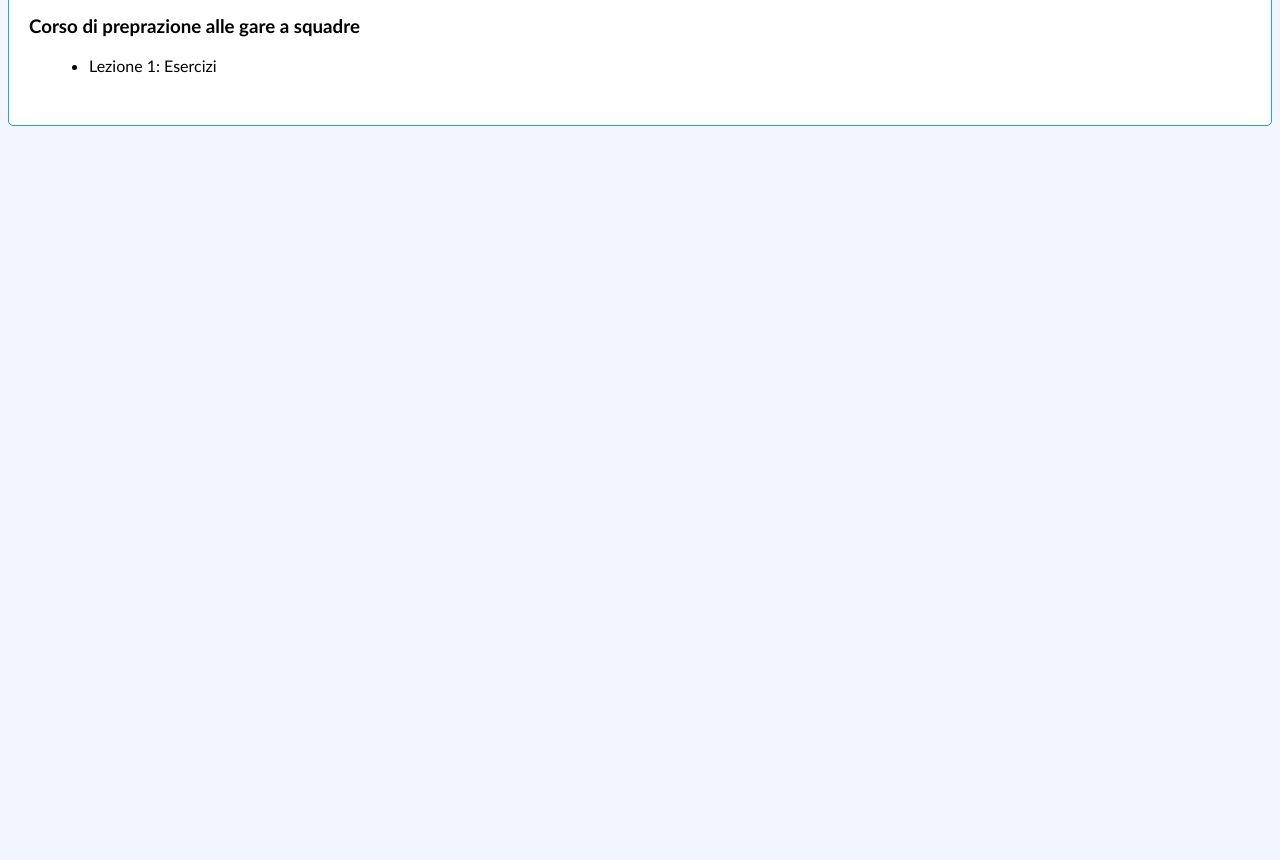
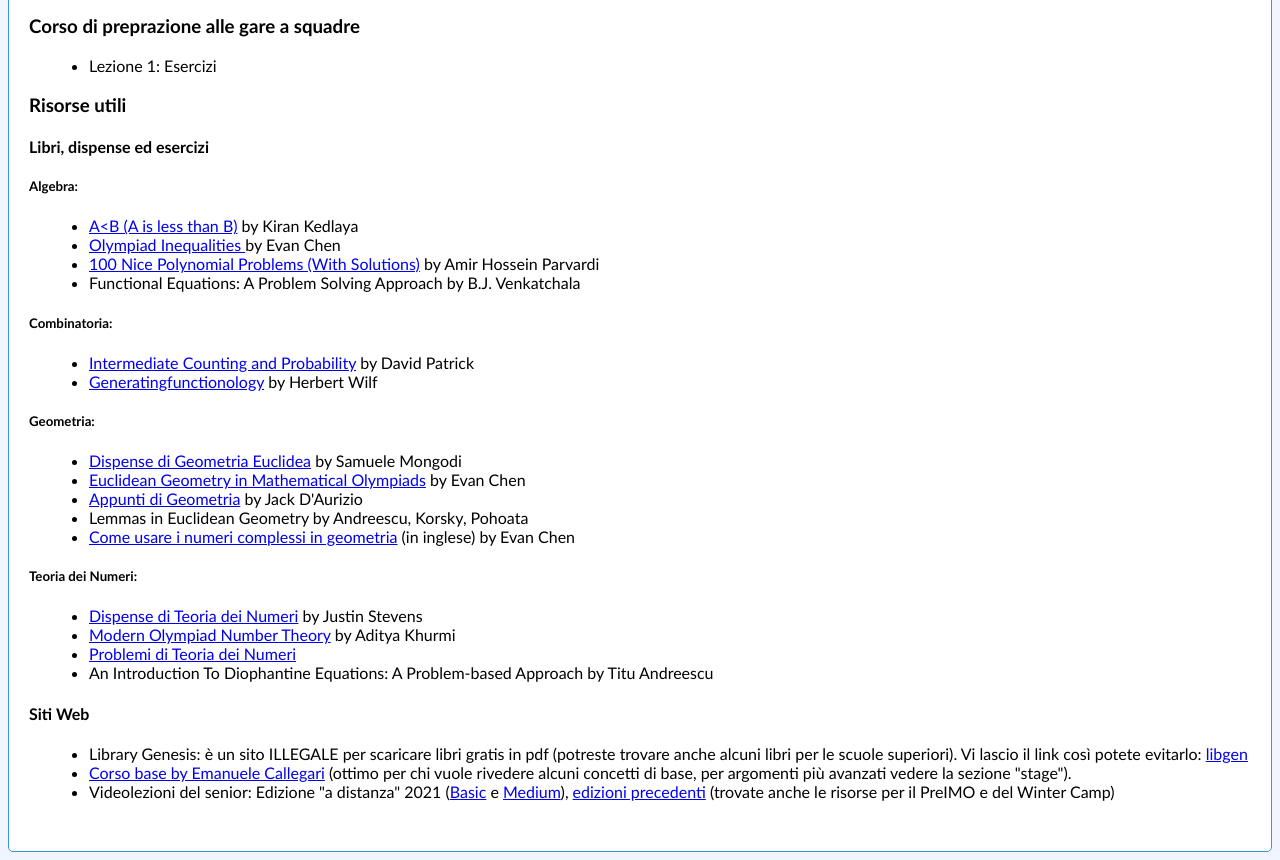
Before and after one commit to luca-ferrigno/luca-ferrigno.github.io, a plain HTML site: page olimpiadi.html in a window 1280 px wide. Shown: the part 446-1306 px from the top of the page. Before the commit the page ends 800 px from the top, so only its background shows below. Drawn offline with Linux system fonts and the light colour scheme.

Commit message:
Update olimpiadi.html

```diff
--- a/olimpiadi.html
+++ b/olimpiadi.html
@@ -44,6 +44,42 @@
             <ul>
                 <li>Lezione 1: Esercizi</li>
             </ul>
+
+            <h3>Risorse utili</h3>
+                <h4>Libri, dispense ed esercizi</h4>
+                    <h5>Algebra:</h5>
+                    <ul>
+                        <li><a href="https://artofproblemsolving.com/articles/files/KedlayaInequalities.pdf">A&ltB (A is less than B)</a> by Kiran Kedlaya</li>
+                        <li><a href="https://web.evanchen.cc/handouts/Ineq/en.pdf">Olympiad Inequalities </a> by Evan Chen</li>
+                        <li><a href="https://drive.google.com/file/d/1nPumcZNHi6M6vgG482oZUwgWxEpnq5Ku/view?usp=sharing">100 Nice Polynomial Problems (With Solutions)</a> by Amir Hossein Parvardi</li>
+                        <li>Functional Equations: A Problem Solving Approach by B.J. Venkatchala</li>
+                    </ul>
+                    <h5>Combinatoria:</h5>
+                    <ul>
+                        <li><a href="https://drive.google.com/file/d/1eRTXC9BLy3A5k1MxyEp44Svk3Q5gZ1o1/view?usp=sharing">Intermediate Counting and Probability</a> by David Patrick</li>
+                        <li><a href="https://drive.google.com/file/d/1TguSghLwajxRWO5HFLIIGUYIYViLv9uc/view?usp=sharing">Generatingfunctionology</a> by Herbert Wilf</li>
+                    </ul>
+                    <h5>Geometria:</h5>
+                    <ul>
+                        <li><a href="https://uz.sns.it/~samuele/oli/geom.pdf">Dispense di Geometria Euclidea</a> by Samuele Mongodi</li>
+                        <li><a href="https://web.evanchen.cc/geombook.html">Euclidean Geometry in Mathematical Olympiads</a> by Evan Chen</li>
+                        <li><a href="https://drive.google.com/file/d/0BxKdOVsjsuEwSWVCckk1cll3ZGM/view?resourcekey=0-Qs1ksMydX4qcdN0z-Jbw2A">Appunti di Geometria</a> by Jack D'Aurizio</li>
+                        <li>Lemmas in Euclidean Geometry by Andreescu, Korsky, Pohoata</li>
+                        <li><a href="https://web.evanchen.cc/handouts/cmplx/en-cmplx.pdf">Come usare i numeri complessi in geometria</a> (in inglese) by Evan Chen</li>
+                    </ul>
+                    <h5>Teoria dei Numeri:</h5>
+                    <ul>
+                        <li><a href="https://numbertheoryguy.com/publications/olympiad-number-theory-book/">Dispense di Teoria dei Numeri</a> by Justin Stevens</li>
+                        <li><a href="https://drive.google.com/file/d/1BcJTLjQaelZ4w_70oHKyImC2I8zLfyrt/view">Modern Olympiad Number Theory</a> by Aditya Khurmi</li>
+                        <li><a href="https://drive.google.com/file/d/16Y1H8v_Isca98g5yQmSgylFv9F0KBHJh/view?usp=sharing">Problemi di Teoria dei Numeri</a></li>
+                        <li>An Introduction To Diophantine Equations: A Problem-based Approach by Titu Andreescu</li>
+                    </ul>
+                <h4>Siti Web</h4>
+                <ul>
+                    <li>Library Genesis: è un sito ILLEGALE per scaricare libri gratis in pdf (potreste trovare anche alcuni libri per le scuole superiori). Vi lascio il link così potete evitarlo: <a href="https://libgen.unblockit.day/">libgen</a></li>
+                    <li><a href="http://www.problemisvolti.it/CorsoBaseOlimpiadiMatematica.html">Corso base by Emanuele Callegari</a> (ottimo per chi vuole rivedere alcuni concetti di base, per argomenti più avanzati vedere la sezione "stage").</li>
+                    <li>Videolezioni del senior: Edizione "a distanza" 2021 (<a href="https://www.youtube.com/watch?v=IiqEXXudfFk&list=PLmySpc-jrtAOjmpbBIIIZyRHS-fP8yT2V">Basic</a> e <a href ="https://www.youtube.com/watch?v=DF_ElTCvWy0&list=PLmySpc-jrtAN-_RJchQvbvCGOKr5NZsOs">Medium</a>), <a href="http://olimpiadi.dm.unibo.it/videolezioni/index.php?folder=Training">edizioni precedenti</a> (trovate anche le risorse per il PreIMO e del Winter Camp)</li>
+                </ul>
         </section>
 </body>
 </html>
```
